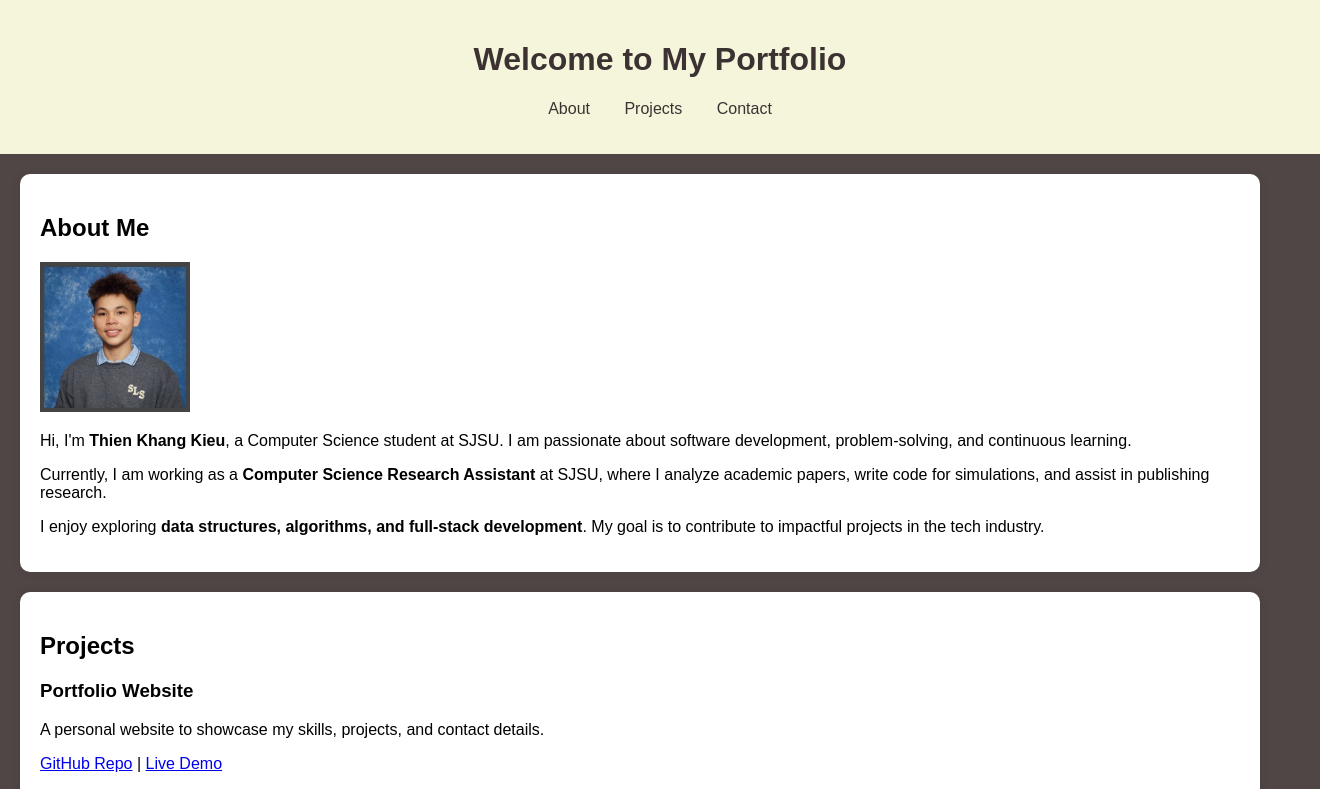
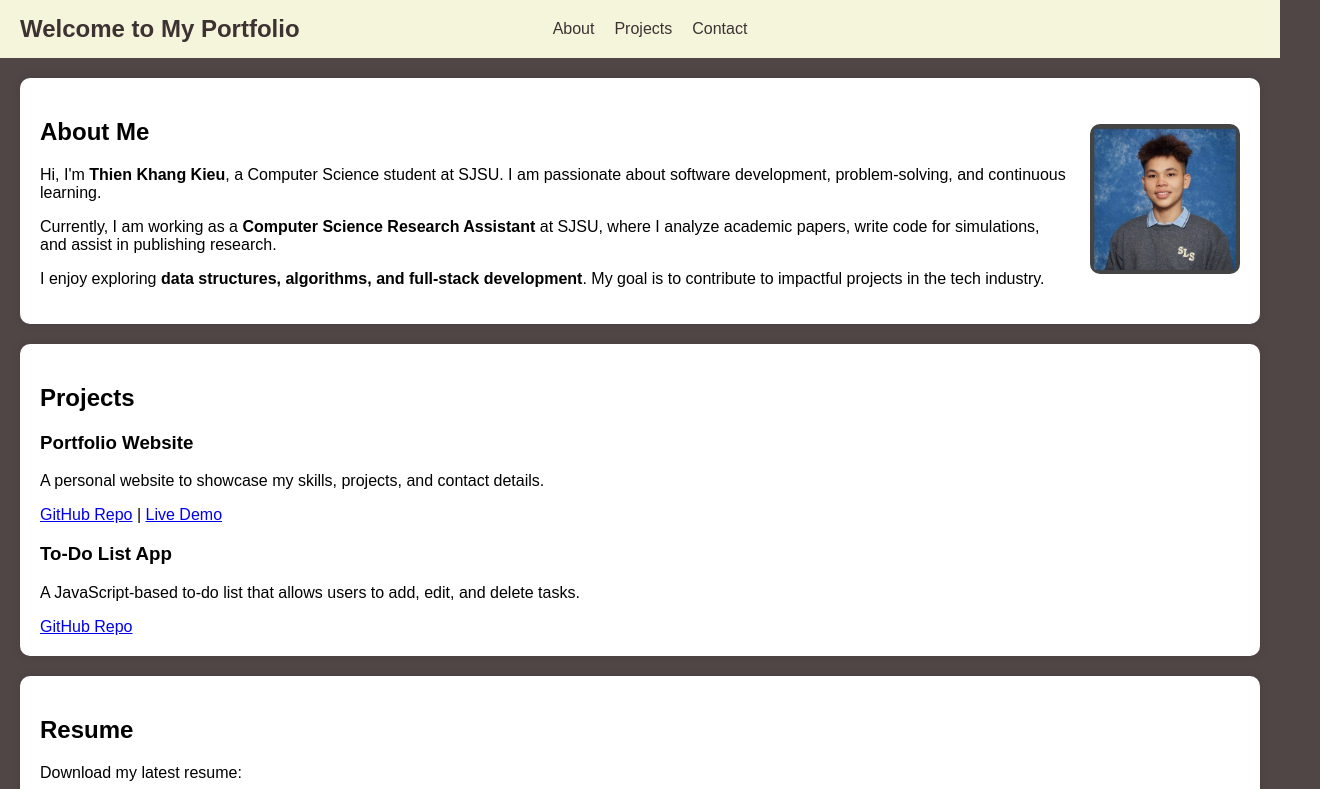
Before and after one commit to khandz0/Portfolio, a plain HTML site: page index.html in a window 1280 px wide. Shown: the top 789 px of the page, 1320 px wide, since content can reach past the window. Drawn offline with Linux system fonts and the light colour scheme.

Commit message:
Updated header alignment

```diff
--- a/index.html
+++ b/index.html
@@ -3,12 +3,12 @@
 <head>
     <meta charset="UTF-8">
     <meta name="viewport" content="width=device-width, initial-scale=1.0">
-    <title>My Portfolio</title>
+    <title>TKKieu Portfolio</title>
     <link rel="stylesheet" href="style.css">
 </head>
 <body>
     <header>
-        <h1>Welcome to My Portfolio</h1>
+        <h1> Welcome to My Portfolio</h1>
         <nav>
             <ul>
                 <li><a href="#about">About</a></li>
@@ -19,21 +19,22 @@
     </header>
 
     <section id="about">
-        <h2>About Me</h2>
-        <img src="profile.jpg" alt="Thien Khang Kieu" width="150">
-        <p>
-            Hi, I'm <strong>Thien Khang Kieu</strong>, a Computer Science student at SJSU.
-            I am passionate about software development, problem-solving, and continuous learning.
-        </p>
-        <p>
-            Currently, I am working as a <strong>Computer Science Research Assistant</strong> at SJSU,
-            where I analyze academic papers, write code for simulations, and assist in publishing research.
-        </p>
-        <p>
-            I enjoy exploring <strong>data structures, algorithms, and full-stack development</strong>.
-            My goal is to contribute to impactful projects in the tech industry.
-        </p>
+        <div class="about-container">
+            <div class="about-text">
+                <h2>About Me</h2>
+                <p>Hi, I'm <strong>Thien Khang Kieu</strong>, a Computer Science student at SJSU.
+                I am passionate about software development, problem-solving, and continuous learning.</p>
+                <p>Currently, I am working as a <strong>Computer Science Research Assistant</strong> at SJSU,
+                where I analyze academic papers, write code for simulations, and assist in publishing research.</p>
+                <p>I enjoy exploring <strong>data structures, algorithms, and full-stack development</strong>.
+                My goal is to contribute to impactful projects in the tech industry.</p>
+            </div>
+            <div class="about-image">
+                <img src="profile.jpg" alt="Thien Khang Kieu">
+            </div>
+        </div>
     </section>
+
 
     <section id="projects">
         <h2>Projects</h2>
--- a/style.css
+++ b/style.css
@@ -7,28 +7,42 @@ body {
 }
 
 header {
-    top: 0;
-    width: 100%;
+    display: flex;
+    align-items: center; /* Center items vertically */
+    justify-content: center; /* Center everything by default */
     background-color: #F5F5DC;
     color: rgb(60, 50, 50);
     padding: 20px;
-    text-align: center;
+    position: relative; /* Allows absolute positioning */
+}
+
+header h1 {
+    position: absolute;
+    left: 20px; /* Moves "Welcome to My Portfolio" to the left */
+    margin: 0;
+    font-size: 24px;
+}
+
+nav {
+    display: flex;
 }
 
 nav ul {
     list-style: none;
     padding: 0;
+    margin: 0;
+    display: flex;
 }
 
 nav ul li {
-    display: inline;
-    margin: 0 15px;
+    margin-left: 20px;
 }
 
 nav ul li a {
+    text-decoration: none;
     color: rgb(60, 50, 50);
-    text-decoration: none;
 }
+
 
 section {
     padding: 20px;
@@ -47,3 +61,17 @@ section {
     background-color: #333;
     color: white;
 }
+.about-container {
+    display: flex;
+    align-items: center; /* Aligns image and text properly */
+    gap: 20px; /* Adds spacing between text and image */
+}
+
+.about-text {
+    flex: 1; /* Makes text take up remaining space */
+}
+
+.about-image img {
+    width: 150px; /* Adjust size as needed */
+    border-radius: 10px;
+}
```
Also changed, not shown: 1 other file.
